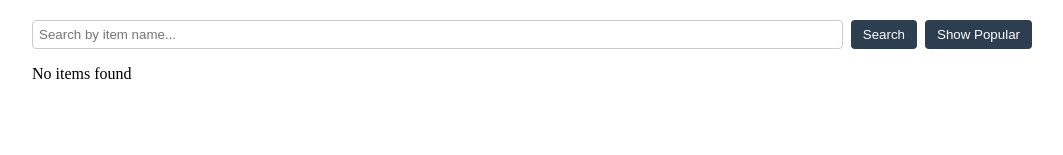
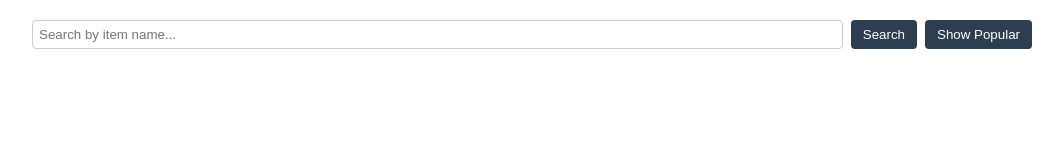
Before and after one commit to TCFeatherDute/24833170_PMS_A2, an Angular app in the folder Part2/inventory-angular/: page /search in a window 1280 px wide. Shown: the part 128-283 px from the top of the page, without its empty margins (108-1171 px from the left). Built offline with nearby package versions, Linux system fonts and the light colour scheme.

Commit message:
- Fixed the bug where forms could not be searched by name

```diff
--- a/Part2/inventory-angular/src/app/features/search/search.html
+++ b/Part2/inventory-angular/src/app/features/search/search.html
@@ -30,6 +30,6 @@
   </table>
 </div>
 
-<div *ngIf="results.length === 0">
+<div *ngIf="results.length === 0 && searchForm.value.keyword">
   <p>No items found</p>
 </div>
```
